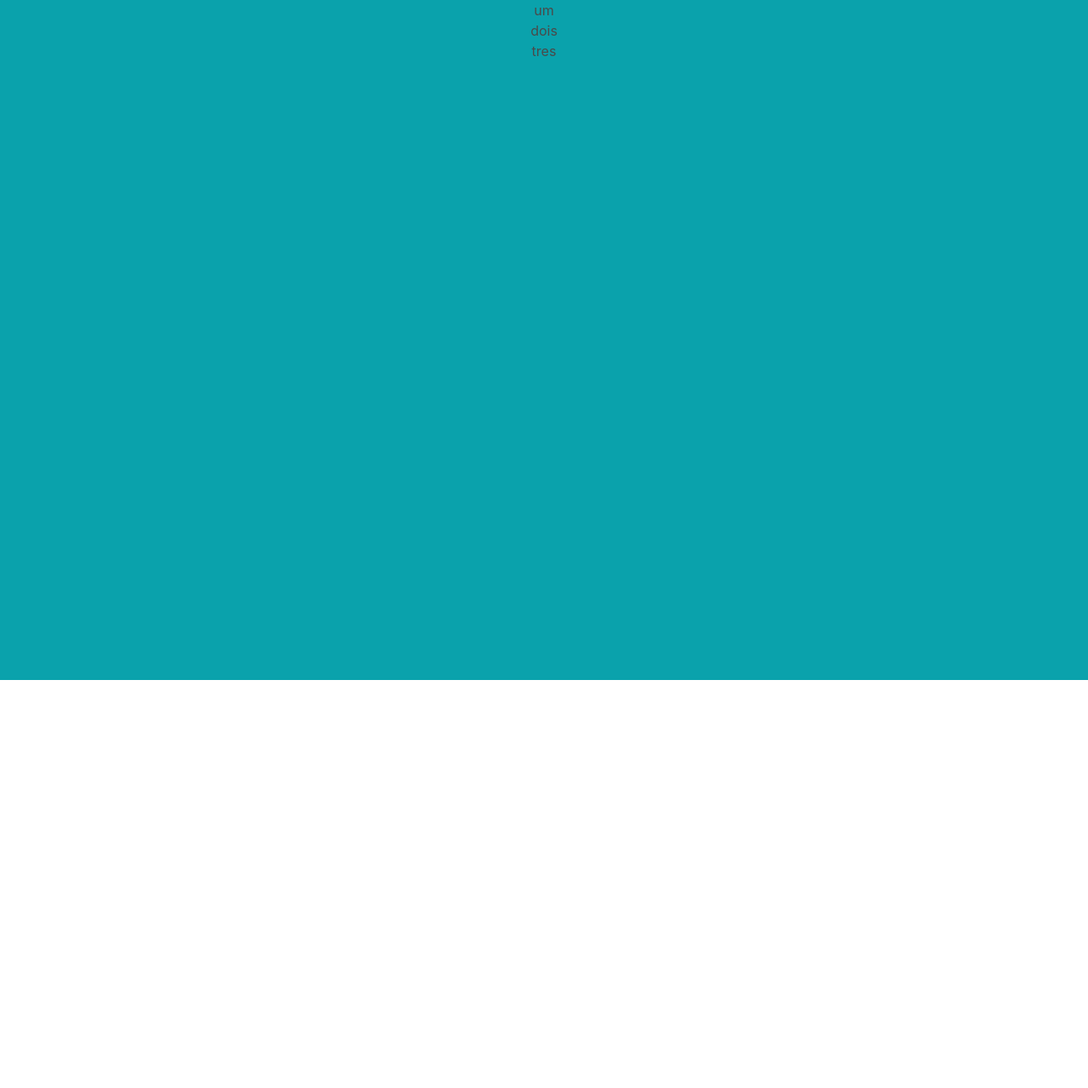
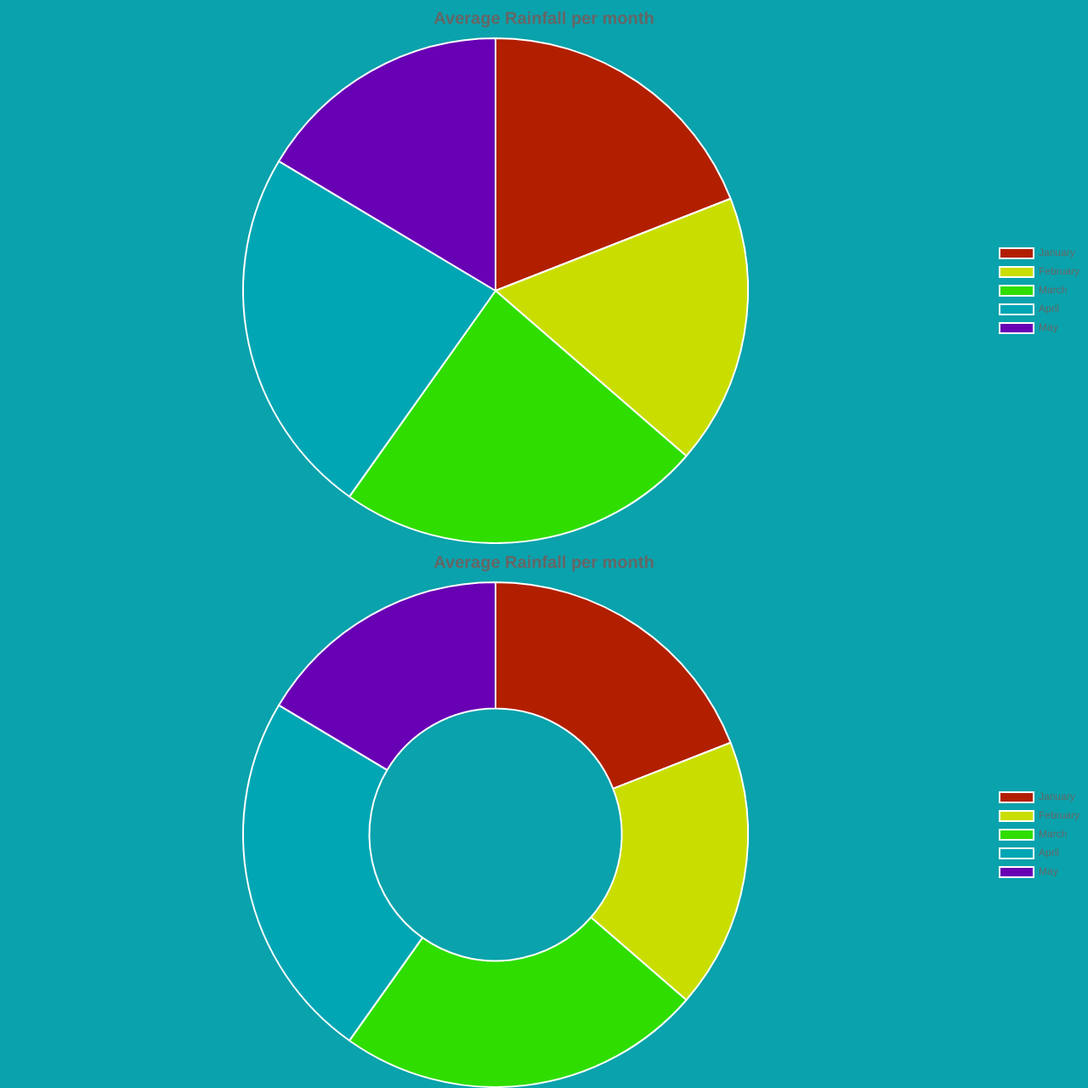
Before and after one commit to robertaavila/p14-frontend, a React (Create React App) app: page / in a window 1280 px wide. Shown: the whole page at 85% size. Before the commit the page ends 800 px from the top, so only its background shows below. Built offline with nearby package versions, Linux system fonts and the light colour scheme.

Commit message:
Inserindo 3 modelos de gráficos: pie, line e bar.

```diff
--- a/package.json
+++ b/package.json
@@ -12,9 +12,11 @@
     "@testing-library/user-event": "^12.1.10",
     "bulma": "^0.9.1",
     "bulma-graphs": "^0.2.1",
+    "chart.js": "^2.9.4",
     "font-awesome": "^4.7.0",
     "node-sass": "^4.0.0",
     "react": "^17.0.1",
+    "react-chartjs-2": "^2.11.1",
     "react-dom": "^17.0.1",
     "react-fontawesome": "^1.7.1",
     "react-router-dom": "^5.2.0",
--- a/src/App.js
+++ b/src/App.js
@@ -16,7 +16,10 @@ import StudentDashboard from "./components/StudentDashboard";
 import ValidationForm from "./components/ValidationForm";
 import {ForgotPassword} from "./components/ForgotPassword";
 import StepsValidation from "./components/StepsValidation";
-import Graphs from "./components/Graphs";
+import BarChart from "./components/BarChart";
+import BubbleChart from "./components/PieChart";
+import DoughnutChart from "./components/LineChart";
+import PieChart from "./components/PieChart";
 
 const PrivateRoute = ({component: Component, ...rest}) => (
     <Route {...rest} render={props => (
@@ -84,7 +87,7 @@ const Routes = () => (
 function App() {
     return (
         <div className="App">
-            <Graphs/>
+            <PieChart/>
         </div>
     )
 }
--- /dev/null
+++ b/src/components/BarChart.js
@@ -0,0 +1,42 @@
+import React from 'react';
+import {Bar} from 'react-chartjs-2';
+
+const data = {
+    labels: ['January', 'February', 'March', 'April', 'May', 'June', 'July'],
+    datasets: [
+        {
+            label: 'My First dataset',
+            backgroundColor: 'rgba(255,99,132,0.2)',
+            borderColor: 'rgba(255,99,132,1)',
+            borderWidth: 1,
+            hoverBackgroundColor: 'rgba(255,99,132,0.4)',
+            hoverBorderColor: 'rgba(255,99,132,1)',
+            data: [65, 59, 80, 81, 56, 55, 40]
+        }
+    ]
+};
+
+
+
+export default class BarChart extends React.Component {
+    render() {
+        return (
+            <div className="tile is-ancestor" style={{backgroundColor: "#FFF"}}>
+                <div className="m-6">
+                    <h2 className="is-centered">Bar Example (custom size)</h2>
+                </div>
+
+                <div className="tile is-6 is-centered m-4">
+                    <Bar
+                        data={data}
+                        width={100}
+                        height={50}
+                        options={{
+                            maintainAspectRatio: true
+                        }}
+                    />
+                </div>
+            </div>
+        );
+    }
+};
--- a/src/components/Graphs.js
+++ /dev/null
@@ -1,29 +0,0 @@
-import React from "react";
-import 'bulma-graphs/graphs'
-
-export default class Graphs extends React.Component {
-    render() {
-
-        // let graphs = { // initialize object with settings
-        //     settings: {
-        //         animation: true,            // true | false
-        //         autoGenerate: true,         // true | false
-        //         containerItemSelector: '.graphs-container .data-container div',
-        //         containerSelector: '.graphs-container',
-        //         errorMessages: true,        // true | false
-        //         heightMultiplicator: 3,     // scales in pixel
-        //         widthMultiplicator: 1,      // scales in % (percentage)
-        //     },
-        // };
-
-        return (
-            <div className="graphs-container" data-title="">
-                <div className="data-container is-vertical-graph is-multiline">
-                    <div data-title="" data-value="10">um</div>
-                    <div data-title="" data-value="50">dois</div>
-                    <div data-title="" data-value="100">tres</div>
-                </div>
-            </div>
-        );
-    }
-}
--- /dev/null
+++ b/src/components/LineChart.js
@@ -0,0 +1,47 @@
+import React from 'react';
+import {Bar, Line} from 'react-chartjs-2';
+
+const state = {
+    labels: ['January', 'February', 'March',
+        'April', 'May'],
+    datasets: [
+        {
+            label: 'Rainfall',
+            fill: false,
+            lineTension: 0.5,
+            backgroundColor: 'rgba(75,192,192,1)',
+            borderColor: 'rgba(0,0,0,1)',
+            borderWidth: 2,
+            data: [65, 59, 80, 81, 56]
+        }
+    ]
+}
+
+export default class LineChart extends React.Component {
+    render() {
+        return (
+            <div className="tile is-ancestor" style={{backgroundColor: "#FFF"}}>
+                <div className="m-6">
+                    <h2 className="is-centered">Bar Example (custom size)</h2>
+                </div>
+
+                <div className="tile is-6 is-centered m-4">
+                    <Line
+                        data={state}
+                        options={{
+                            title:{
+                                display:true,
+                                text:'Average Rainfall per month',
+                                fontSize:20
+                            },
+                            legend:{
+                                display:true,
+                                position:'right'
+                            }
+                        }}
+                    />
+                </div>
+            </div>
+        );
+    }
+}
--- /dev/null
+++ b/src/components/PieChart.js
@@ -0,0 +1,65 @@
+import React from 'react';
+import {Pie, Doughnut} from 'react-chartjs-2';
+
+const state = {
+    labels: ['January', 'February', 'March',
+        'April', 'May'],
+    datasets: [
+        {
+            label: 'Rainfall',
+            backgroundColor: [
+                '#B21F00',
+                '#C9DE00',
+                '#2FDE00',
+                '#00A6B4',
+                '#6800B4'
+            ],
+            hoverBackgroundColor: [
+                '#501800',
+                '#4B5000',
+                '#175000',
+                '#003350',
+                '#35014F'
+            ],
+            data: [65, 59, 80, 81, 56]
+        }
+    ]
+}
+
+export default class PieChart extends React.Component {
+    render() {
+        return (
+            <div>
+                <Pie
+                    data={state}
+                    options={{
+                        title:{
+                            display:true,
+                            text:'Average Rainfall per month',
+                            fontSize:20
+                        },
+                        legend:{
+                            display:true,
+                            position:'right'
+                        }
+                    }}
+                />
+
+                <Doughnut
+                    data={state}
+                    options={{
+                        title:{
+                            display:true,
+                            text:'Average Rainfall per month',
+                            fontSize:20
+                        },
+                        legend:{
+                            display:true,
+                            position:'right'
+                        }
+                    }}
+                />
+            </div>
+        );
+    }
+}
```
Also changed, not shown: 1 other file (tests, documents, lock files or other folders).
